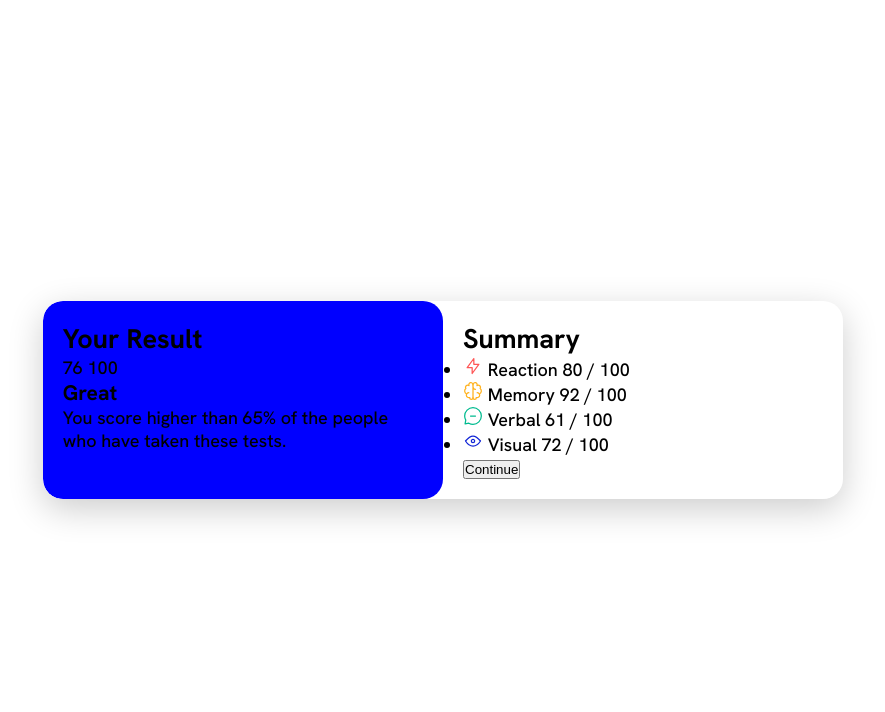
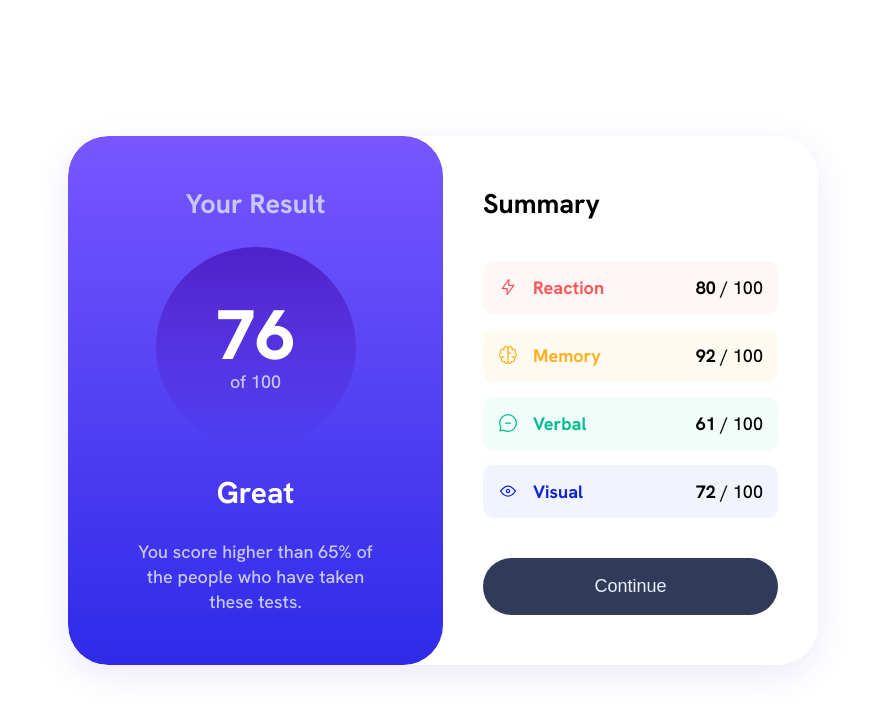
Before and after one commit to thomasmestdagh/results-summary-component, a website: page index.html in a window 1280 px wide. Shown: the whole page, without its empty margins (197-1082 px from the left). Drawn offline with Linux system fonts and the light colour scheme.

Commit message:
changed component styling

```diff
--- a/index.html
+++ b/index.html
@@ -18,7 +18,7 @@
       <h2 class="result-title">Your Result</h2>
       <div class="result-score">
         <span class="result-score-score">76</span>
-        <span class="result-score-target">100</span>
+        <span class="result-score-target">of 100</span>
       </div>
       <h3 class="result-compliment">Great</h3>
       <p class="result-explanation">You score higher than 65% of the people who have taken these tests.</p>
@@ -29,27 +29,35 @@
       <h2 class="summary-title">Summary</h2>
       <ul class="summary-list">
         <li class="summary-list-item">
-          <img src="./assets/images/icon-reaction.svg" alt="" class="summary-item-icon">
-          <span class="summary-item-name">Reaction</span>
-          <span class="summary-item-score">80 / 100</span>
+          <span class="summary-list-item-header">
+            <img src="./assets/images/icon-reaction.svg" alt="" class="icon">
+            <span class="name">Reaction</span>
+          </span>
+          <span class="summary-item-score"><strong>80</strong> / 100</span>
         </li>
         <li class="summary-list-item">
+          <span class="summary-list-item-header">
             <img src="./assets/images/icon-memory.svg" alt="" class="summary-item-icon">
             <span class="summary-item-name">Memory</span>
-          <span class="summary-item-score">92 / 100</span>
+          </span>
+          <span class="summary-item-score"><strong>92</strong> / 100</span>
         </li>
         <li class="summary-list-item">
+          <span class="summary-list-item-header">
             <img src="./assets/images/icon-verbal.svg" alt="" class="summary-item-icon">
             <span class="summary-item-name">Verbal</span>
-          <span class="summary-item-score">61 / 100</span>
+          </span>
+          <span class="summary-item-score"><strong>61</strong> / 100</span>
         </li>
         <li class="summary-list-item">
+          <span class="summary-list-item-header">
             <img src="./assets/images/icon-visual.svg" alt="" class="summary-item-icon">
             <span class="summary-item-name">Visual</span>
-          <span class="summary-item-score">72 / 100</span>
+          </span>
+          <span class="summary-item-score"><strong>72</strong> / 100</span>
         </li>
       </ul>
-      <button class="btn btn-continue">Continue</button>
+      <button class="summary-continue-btn">Continue</button>
     </section>
   </main>
 </body>
--- a/scss/style.scss
+++ b/scss/style.scss
@@ -3,6 +3,14 @@ $lightRed: hsl(0, 100%, 67%);
 $orangeYellow: hsl(39, 100%, 56%);
 $greenTeal: hsl(166, 100%, 37%);
 $cobaltBlue: hsl(234, 85%, 45%);
+
+// BACKGROUND COLORS
+$lightRedbg: hsla(0, 100%, 67%,0.05);
+$orangeYellowbg: hsla(39, 100%, 56%, 0.05);
+$greenTealbg: hsla(166, 100%, 37%, 0.05);
+$cobaltBluebg: hsla(234, 85%, 45%, 0.05);
+
+
 
 // NEUTRAL COLORS
 $white: hsl(0, 0%, 100%);
@@ -22,6 +30,9 @@ $persianBlue: hsla(241, 72%, 46%, 0);
 // TYPOGRAPHY
 $defaultFontSize: 1.8rem;
 $defaultFont: 'Hanken Grotesk', sans-serif;
+
+//SPACING
+$defaultBorderRadius: 4rem;
 
 *{
   padding: 0;
@@ -44,11 +55,11 @@ body{
 }
 
 .container{
-  box-shadow: 0 10px 35px 0 rgba(0,0,0,0.2);
-  border-radius: 2rem;
+  box-shadow: 0 10px 35px 0 hsla(256, 72%, 46%, 0.1);
+  border-radius: $defaultBorderRadius;
   overflow: hidden;
   display: flex;
-  flex-wrap: wrap;
+  max-width: 750px;
 
   & > *{
     flex-grow: 1;
@@ -58,10 +69,109 @@ body{
 }
 
 section{
-  padding: 2rem;
+  max-width: 50%;
 }
 
 .result{
-  background-color: blue;
-  border-radius: 2rem;
+  background: linear-gradient(to bottom, $lightSlateBlue, $lightRoyalBlue);
+  border-radius: $defaultBorderRadius;
+  display: flex;
+  flex-direction: column;
+  align-items: center;
+  justify-content: space-between;
+  color: $lightLavender;
+  padding: 5rem 6rem;
+  text-align: center;
+
+  &-score{
+    background: linear-gradient(to bottom, $violetBlue, $persianBlue);
+    width: 20rem;
+    height: 20rem;
+    display: flex;
+    flex-direction: column;
+    gap: 0rem;
+    justify-content: center;
+    border-radius: 50%;
+
+    &-score{
+      font-size: 7rem;
+      line-height: 1;
+      font-weight: 800;
+      color: $white;
+    }
+  }
+
+  &-compliment{
+    font-size: 3rem;
+    color: $white;
+  }
+
+  &-explanation{
+    line-height: 1.4;
+  }
 }
+
+
+.summary{
+  display: flex;
+  flex-direction: column;
+  gap: 4rem;
+  padding: 5rem 4rem;
+
+  &-list{
+    display: flex;
+    flex-direction: column;
+    gap: 1.5rem;
+  }
+
+  &-item-score{
+    color: black;
+  }
+
+  &-list-item{
+    list-style-type: none;
+    display: flex;
+    justify-content: space-between;
+    align-items: center;
+    padding: 1.5rem 1.5rem;
+    border-radius: 1rem;
+
+    &:nth-child(1){
+      background-color: $lightRedbg;
+      color: $lightRed;
+    }
+
+    &:nth-child(2){
+      background-color: $orangeYellowbg;
+      color: $orangeYellow;
+    }
+
+    &:nth-child(3){
+      background-color: $greenTealbg;
+      color: $greenTeal;
+    }
+
+    &:nth-child(4){
+      background-color: $cobaltBluebg;
+      color: $cobaltBlue;
+    }
+
+
+
+    &-header{
+      display: flex;
+      align-items: center;
+      gap: 1.5rem;
+      font-weight: 700;
+    }
+  }
+
+  &-continue-btn{
+    background-color: $darkGrayBlue;
+    border: none;
+    padding: 1.8rem 0;
+    border-radius: 5rem;
+    font-size: $defaultFontSize;
+    color: $paleBlue;
+  }
+}
```
Also changed, not shown: css/style.css, 1 other file. Lines whose indentation alone changed are shown as unchanged.
